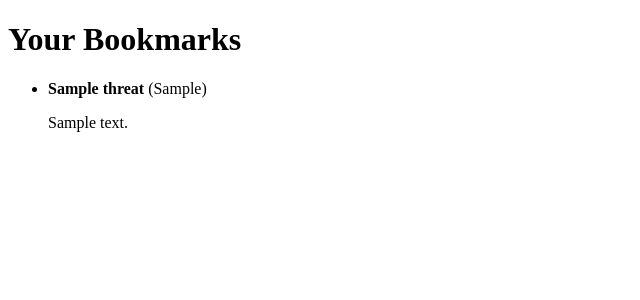
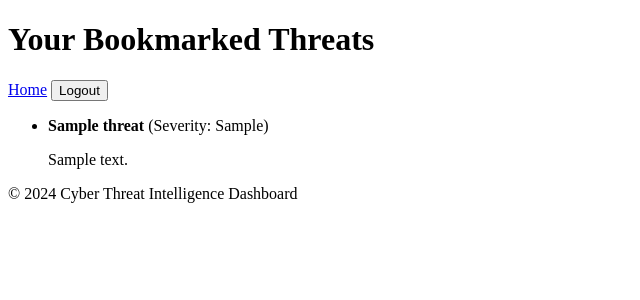
Before and after one commit to samlagle333/finalprojectSamuelLagle, a Django app: page /bookmarks/ in a window 1280 px wide. Shown: the top 300 px of the page, without its empty margins (0-640 px from the left). Run offline with Django 4.2, Linux system fonts and the light colour scheme; a user stored in the database is signed in; tables that the repository leaves empty hold one stand-in row (values such as "Sample post").

Commit message:
Further developed the bookmarking functionality

```diff
--- a/threatintel/models.py
+++ b/threatintel/models.py
@@ -10,4 +10,4 @@ class Threat(models.Model):
     timestamp = models.DateTimeField(auto_now_add=True)
 
     def __str__(self):
-        return self.name
+        return f"{self.name} ({self.severity})"
--- a/threatintel/templates/threatintel/bookmarks.html
+++ b/threatintel/templates/threatintel/bookmarks.html
@@ -1,17 +1,37 @@
 <!DOCTYPE html>
-<html>
+<html lang="en">
 <head>
-    <title>Bookmarked Threats</title>
+    <meta charset="UTF-8">
+    <meta name="viewport" content="width=device-width, initial-scale=1.0">
+    <title>Your Bookmarked Threats</title>
 </head>
 <body>
-    <h1>Your Bookmarks</h1>
+    <header>
+        <h1>Your Bookmarked Threats</h1>
+        <nav>
+            <a href="{% url 'fetch_threats' %}">Home</a>
+            <form action="{% url 'logout' %}" method="post" style="display:inline;">
+                {% csrf_token %}
+                <button type="submit">Logout</button>
+            </form>
+        </nav>
+    </header>
+
+    <section>
         <ul>
             {% for threat in bookmarks %}
                 <li>
-                <strong>{{ threat.name }}</strong> ({{ threat.severity }})
+                    <strong>{{ threat.name }}</strong> (Severity: {{ threat.severity }})
                     <p>{{ threat.description }}</p>
                 </li>
+            {% empty %}
+                <p>You have no bookmarks yet.</p>
             {% endfor %}
         </ul>
+    </section>
+
+    <footer>
+        <p>&copy; 2024 Cyber Threat Intelligence Dashboard</p>
+    </footer>
 </body>
 </html>
```
Also changed, not shown: threatintel/admin.py (+10 -0 lines), threatintel/templates/threatintel/threats.html (+8 -6 lines). Lines whose indentation alone changed are shown as unchanged.
